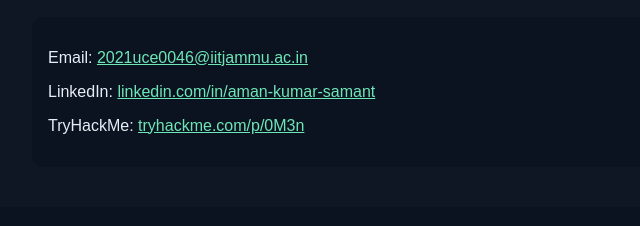
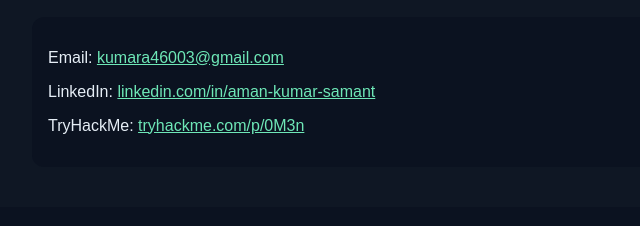
Before and after one commit to Amanhash-kumar/Amanhash-kumar.github.io, a plain HTML site: page index.html in a window 1280 px wide. Shown: the part 1330-1556 px from the top of the page, 158-798 px from the left. Drawn offline with Linux system fonts and the light colour scheme.

Commit message:
Update index.html

```diff
--- a/index.html
+++ b/index.html
@@ -4,7 +4,7 @@
   <meta charset="utf-8">
   <meta name="viewport" content="width=device-width,initial-scale=1">
   <title>Aman Kumar Samant — Portfolio</title>
-  <meta name="description" content="Portfolio website of Aman Kumar Samant, Cybersecurity Enthusiast.">
+  <meta name="description" content="Portfolio website of Aman Kumar Samant.">
   <style>
     body {font-family: Arial, sans-serif; margin:0; background:#0f1724; color:#e6eef6;}
     header {padding:20px; background:#0b1220; text-align:center;}
@@ -84,7 +84,7 @@
   <section id="contact">
     <h2>Contact</h2>
     <div class="card">
-      <p>Email: <a href="mailto:kumara46003@gmail.com" style="color:#6ee7b7">2021uce0046@iitjammu.ac.in</a></p>
+      <p>Email: <a href="mailto:kumara46003@gmail.com" style="color:#6ee7b7">kumara46003@gmail.com</a></p>
       <p>LinkedIn: <a href="https://www.linkedin.com/in/aman-kumar-samant-9809a822a/" style="color:#6ee7b7">linkedin.com/in/aman-kumar-samant</a></p>
       <p>TryHackMe: <a href="https://tryhackme.com/p/0M3n" style="color:#6ee7b7">tryhackme.com/p/0M3n</a></p>
     </div>
```
